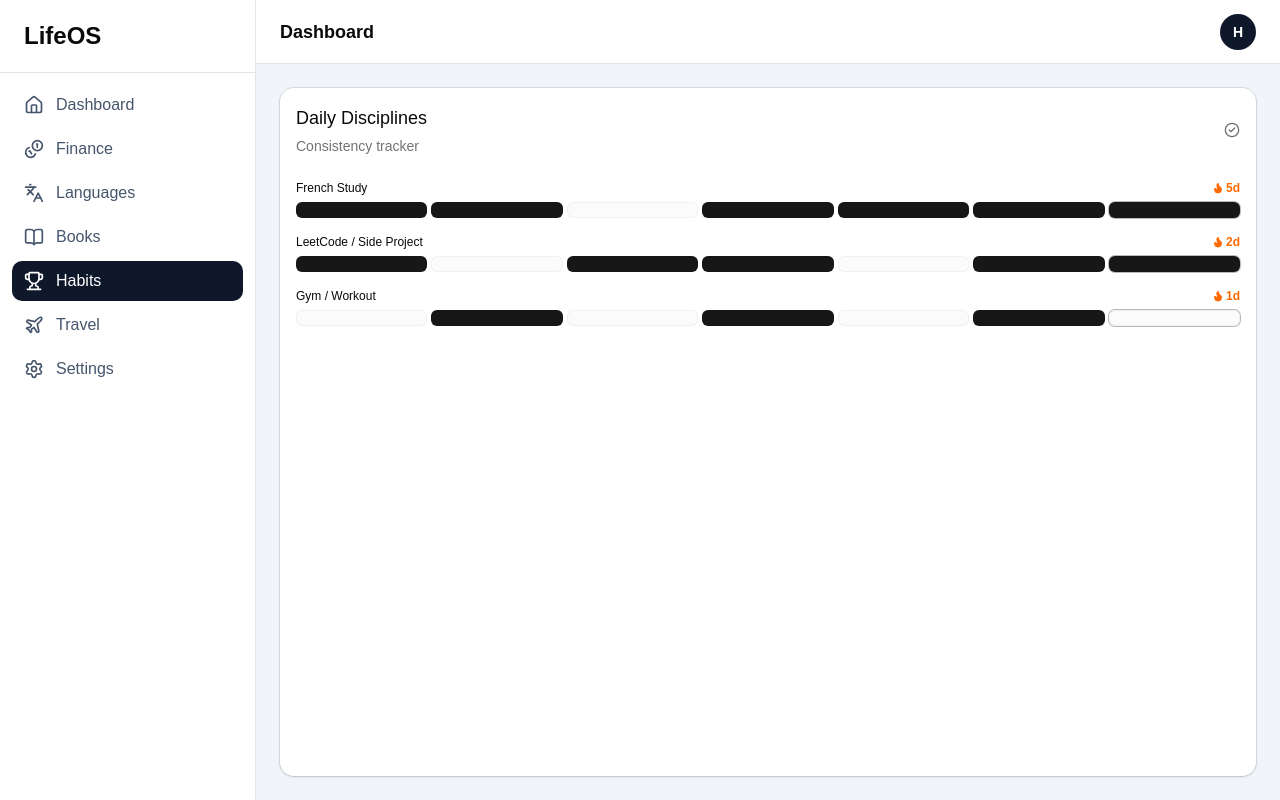
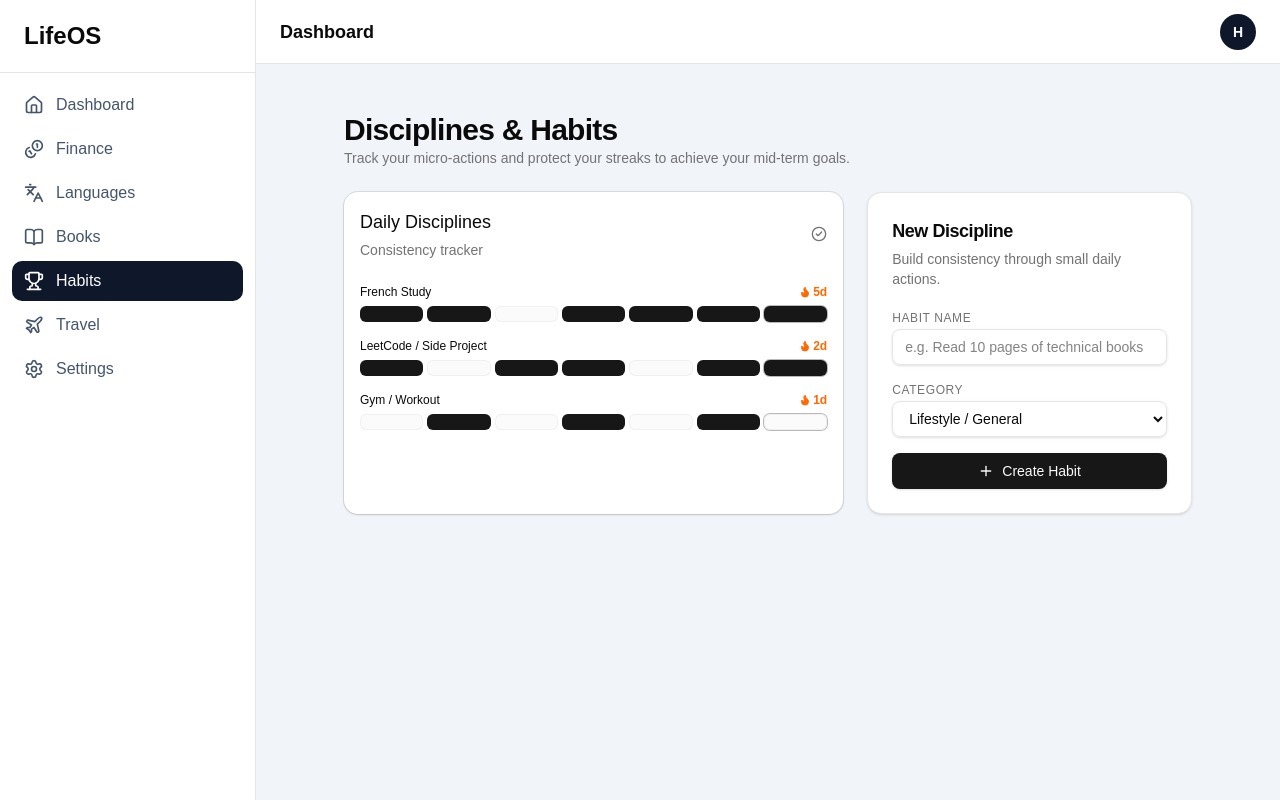
Before and after one commit to Hermesna/lifeos, a React (Vite) app: page /habits in a window 1280 px wide. Built offline with nearby package versions, Linux system fonts and the light colour scheme.

Commit message:
feat: implement habits management with new HabitForm and HabitsWidget components, and update state management

```diff
--- a/src/app/router/index.tsx
+++ b/src/app/router/index.tsx
@@ -3,10 +3,10 @@ import DashboardPage from "@/features/dashboard/pages/DashboardPage";
 import { AppLayout } from "@/app/layout/AppLayout";
 import { LanguagesPage } from "@/features/languages/pages/LanguagesPage";
 import { BooksPage } from "@/features/books/pages/BooksPage";
-import { HabitsPage } from "@/features/habits/pages/HabitsPage";
 import { TravelPage } from "@/features/travel/pages/TravelPage";
 import { SettingsPage } from "@/features/settings/pages/SettingsPage";
 import FinancePage from "@/features/finance/pages/FinancePage";
+import HabitsPage from "@/features/habits/pages/HabitsPage";
 
 export const router = createBrowserRouter([
   {
--- a/src/features/dashboard/pages/DashboardPage.tsx
+++ b/src/features/dashboard/pages/DashboardPage.tsx
@@ -1,6 +1,6 @@
 import { BooksPage } from "@/features/books/pages/BooksPage";
 import { SavingsCard } from "@/features/dashboard/components/SavingsCard";
-import { HabitsPage } from "@/features/habits/pages/HabitsPage";
+import HabitsPage from "@/features/habits/pages/HabitsPage";
 import { LanguagesPage } from "@/features/languages/pages/LanguagesPage";
 import { TravelPage } from "@/features/travel/pages/TravelPage";
 
--- /dev/null
+++ b/src/features/habits/pages/HabitForm.tsx
@@ -0,0 +1,75 @@
+import { useForm } from "react-hook-form";
+import { zodResolver } from "@hookform/resolvers/zod";
+import { habitsSchema, type HabitsFormValues } from "../schemas/habitsSchema";
+import { useHabitsStore } from "../stores/useHabitsStore";
+import { Plus } from "lucide-react";
+
+export function HabitForm() {
+  const addHabit = useHabitsStore((state) => state.addHabit);
+
+  const {
+    register,
+    handleSubmit,
+    reset,
+    formState: { errors, isSubmitting },
+  } = useForm<HabitsFormValues>({
+    resolver: zodResolver(habitsSchema),
+    defaultValues: {
+      name: "",
+      category: "lifestyle",
+    },
+  });
+
+  const onSubmit = async (data: HabitsFormValues) => {
+    await new Promise((resolve) => setTimeout(resolve, 400)); // Efecto visual premium de carga
+    addHabit(data.name, data.category);
+    reset();
+  };
+
+  return (
+    <form onSubmit={handleSubmit(onSubmit)} className="space-y-4 rounded-xl border bg-card p-6 shadow-sm">
+      <div className="space-y-1">
+        <h3 className="text-lg font-semibold tracking-tight">New Discipline</h3>
+        <p className="text-sm text-muted-foreground">Build consistency through small daily actions.</p>
+      </div>
+
+      <div className="space-y-3">
+        {/* Name input */}
+        <div className="space-y-1.5">
+          <label className="text-xs font-medium text-muted-foreground uppercase tracking-wider">Habit Name</label>
+          <input
+            type="text"
+            placeholder="e.g. Read 10 pages of technical books"
+            {...register("name")}
+            className="flex h-9 w-full rounded-md border border-input bg-transparent px-3 py-1 text-sm shadow-sm transition-colors focus-visible:outline-none focus-visible:ring-1 focus-visible:ring-ring"
+          />
+          {errors.name && <p className="text-xs font-medium text-destructive">{errors.name.message}</p>}
+        </div>
+
+        {/* Category select */}
+        <div className="space-y-1.5">
+          <label className="text-xs font-medium text-muted-foreground uppercase tracking-wider">Category</label>
+          <select
+            {...register("category")}
+            className="flex h-9 w-full rounded-md border border-input bg-transparent px-3 py-1 text-sm shadow-sm transition-colors focus-visible:outline-none focus-visible:ring-1 focus-visible:ring-ring"
+          >
+            <option value="lifestyle">Lifestyle / General</option>
+            <option value="languages">Languages</option>
+            <option value="work">Engineering / Focus</option>
+            <option value="health">Health & Fitness</option>
+          </select>
+          {errors.category && <p className="text-xs font-medium text-destructive">{errors.category.message}</p>}
+        </div>
+      </div>
+
+      <button
+        type="submit"
+        disabled={isSubmitting}
+        className="inline-flex w-full items-center justify-center gap-2 rounded-md bg-primary h-9 text-sm font-medium text-primary-foreground shadow transition-colors hover:bg-primary/90 disabled:opacity-50 cursor-pointer"
+      >
+        <Plus className="h-4 w-4" />
+        {isSubmitting ? "Creating..." : "Create Habit"}
+      </button>
+    </form>
+  );
+}
--- a/src/features/habits/pages/HabitsPage.tsx
+++ b/src/features/habits/pages/HabitsPage.tsx
@@ -1,58 +1,27 @@
-import { AppCard } from "@/shared/components/ui/AppCard";
-import { useHabitsStore } from "../stores/useHabitsStore";
-import { CheckCircle2, Flame } from "lucide-react";
+import { HabitsWidget } from "@/features/habits/pages/HabitsWidget";
+import { HabitForm } from "@/features/habits/pages/HabitForm";
 
-export function HabitsPage() {
-  const habits = useHabitsStore((state) => state.habits);
-  const toggleHabitToday = useHabitsStore((state) => state.toggleHabitToday);
+export default function HabitsPage() {
+  return (
+    <div className="space-y-6 p-6 max-w-4xl mx-auto">
+      <div>
+        <h1 className="text-3xl font-bold tracking-tight">Disciplines & Habits</h1>
+        <p className="text-sm text-muted-foreground">
+          Track your micro-actions and protect your streaks to achieve your mid-term goals.
+        </p>
+      </div>
 
-  return (
-    <AppCard
-      title="Daily Disciplines"
-      description="Consistency tracker"
-      icon={<CheckCircle2 className="h-4 w-4 text-muted-foreground" />}
-    >
-      <div className="space-y-4 pt-2">
-        {habits.map((habit) => (
-          <div key={habit.id} className="space-y-1.5">
-            <div className="flex items-center justify-between text-xs">
-              <span className="font-medium text-card-foreground">
-                {habit.name}
-              </span>
-              <span className="flex items-center gap-0.5 text-orange-500 font-semibold">
-                <Flame className="h-3 w-3 fill-orange-500" />
-                {habit.streak}d
-              </span>
-            </div>
+      <div className="grid gap-6 md:grid-cols-5">
+        {/* Columna izquierda: Listado e interacción (3/5 del ancho) */}
+        <div className="md:col-span-3">
+          <HabitsWidget />
+        </div>
 
-            <div className="flex gap-1">
-              {habit.history.map((done, index) => {
-                const isToday = index === habit.history.length - 1;
-
-                return (
-                  <button
-                    key={index}
-                    disabled={!isToday}
-                    onClick={() => toggleHabitToday(habit.id)}
-                    className={`h-4 flex-1 rounded-sm border transition-all ${
-                      done
-                        ? "bg-primary border-primary/20"
-                        : "bg-secondary/40 border-border/50"
-                    } ${isToday ? "cursor-pointer hover:scale-105 ring-1 ring-primary/30" : "cursor-default"}`}
-                    title={
-                      isToday
-                        ? "Click to toggle today's progress"
-                        : done
-                          ? "Completed"
-                          : "Missed"
-                    }
-                  />
-                );
-              })}
-            </div>
-          </div>
-        ))}
+        {/* Columna derecha: Creador de nuevos hábitos (2/5 del ancho) */}
+        <div className="md:col-span-2 space-y-4">
+          <HabitForm />
+        </div>
       </div>
-    </AppCard>
+    </div>
   );
 }
--- /dev/null
+++ b/src/features/habits/pages/HabitsWidget.tsx
@@ -0,0 +1,58 @@
+import { AppCard } from "@/shared/components/ui/AppCard";
+import { useHabitsStore } from "../stores/useHabitsStore";
+import { CheckCircle2, Flame } from "lucide-react";
+
+export function HabitsWidget() {
+  const habits = useHabitsStore((state) => state.habits);
+  const toggleHabitToday = useHabitsStore((state) => state.toggleHabitToday);
+
+  return (
+    <AppCard
+      title="Daily Disciplines"
+      description="Consistency tracker"
+      icon={<CheckCircle2 className="h-4 w-4 text-muted-foreground" />}
+    >
+      <div className="space-y-4 pt-2">
+        {habits.map((habit) => (
+          <div key={habit.id} className="space-y-1.5">
+            <div className="flex items-center justify-between text-xs">
+              <span className="font-medium text-card-foreground">
+                {habit.name}
+              </span>
+              <span className="flex items-center gap-0.5 text-orange-500 font-semibold">
+                <Flame className="h-3 w-3 fill-orange-500" />
+                {habit.streak}d
+              </span>
+            </div>
+
+            <div className="flex gap-1">
+              {habit.history.map((done, index) => {
+                const isToday = index === habit.history.length - 1;
+
+                return (
+                  <button
+                    key={index}
+                    disabled={!isToday}
+                    onClick={() => toggleHabitToday(habit.id)}
+                    className={`h-4 flex-1 rounded-sm border transition-all ${
+                      done
+                        ? "bg-primary border-primary/20"
+                        : "bg-secondary/40 border-border/50"
+                    } ${isToday ? "cursor-pointer hover:scale-105 ring-1 ring-primary/30" : "cursor-default"}`}
+                    title={
+                      isToday
+                        ? "Click to toggle today's progress"
+                        : done
+                          ? "Completed"
+                          : "Missed"
+                    }
+                  />
+                );
+              })}
+            </div>
+          </div>
+        ))}
+      </div>
+    </AppCard>
+  );
+}
--- /dev/null
+++ b/src/features/habits/schemas/habitsSchema.ts
@@ -0,0 +1,13 @@
+import { z } from "zod";
+
+export const habitsSchema = z.object({
+  name: z
+    .string()
+    .min(3, "The habit name must be at least 3 characters long")
+    .max(40, "Keep it short and actionable (max 40 characters)"),
+  category: z.enum(["work", "health", "languages", "lifestyle"], {
+    message: "Please select a valid category",
+  }),
+});
+
+export type HabitsFormValues = z.infer<typeof habitsSchema>;
--- a/src/features/habits/stores/useHabitsStore.ts
+++ b/src/features/habits/stores/useHabitsStore.ts
@@ -10,28 +10,14 @@ export interface Habit {
 interface HabitsState {
   habits: Habit[];
   toggleHabitToday: (id: string) => void;
+  addHabit: (name: string, category: string) => void;
 }
 
 export const useHabitsStore = create<HabitsState>((set) => ({
   habits: [
-    {
-      id: "french",
-      name: "French Study",
-      history: [1, 1, 0, 1, 1, 1, 1],
-      streak: 5,
-    },
-    {
-      id: "code",
-      name: "LeetCode / Side Project",
-      history: [1, 0, 1, 1, 0, 1, 1],
-      streak: 2,
-    },
-    {
-      id: "workout",
-      name: "Gym / Workout",
-      history: [0, 1, 0, 1, 0, 1, 0],
-      streak: 1,
-    },
+    { id: "french", name: "French Study", history: [1, 1, 0, 1, 1, 1, 1], streak: 5 },
+    { id: "code", name: "LeetCode / Side Project", history: [1, 0, 1, 1, 0, 1, 1], streak: 2 },
+    { id: "workout", name: "Gym / Workout", history: [0, 1, 0, 1, 0, 1, 0], streak: 1 },
   ],
 
   toggleHabitToday: (id) =>
@@ -45,8 +31,7 @@ export const useHabitsStore = create<HabitsState>((set) => ({
         const newStatus = currentStatus === 1 ? 0 : 1;
         newHistory[lastIndex] = newStatus;
 
-        const newStreak =
-          newStatus === 1 ? habit.streak + 1 : Math.max(0, habit.streak - 1);
+        const newStreak = newStatus === 1 ? habit.streak + 1 : Math.max(0, habit.streak - 1);
 
         return {
           ...habit,
@@ -55,4 +40,18 @@ export const useHabitsStore = create<HabitsState>((set) => ({
         };
       }),
     })),
+
+  // 2. LA IMPLEMENTACIÓN QUE YA TENÍAS
+  addHabit: (name) =>
+    set((state) => ({
+      habits: [
+        ...state.habits,
+        {
+          id: crypto.randomUUID(),
+          name,
+          history: [0, 0, 0, 0, 0, 0, 0],
+          streak: 0,
+        },
+      ],
+    })),
 }));
```
